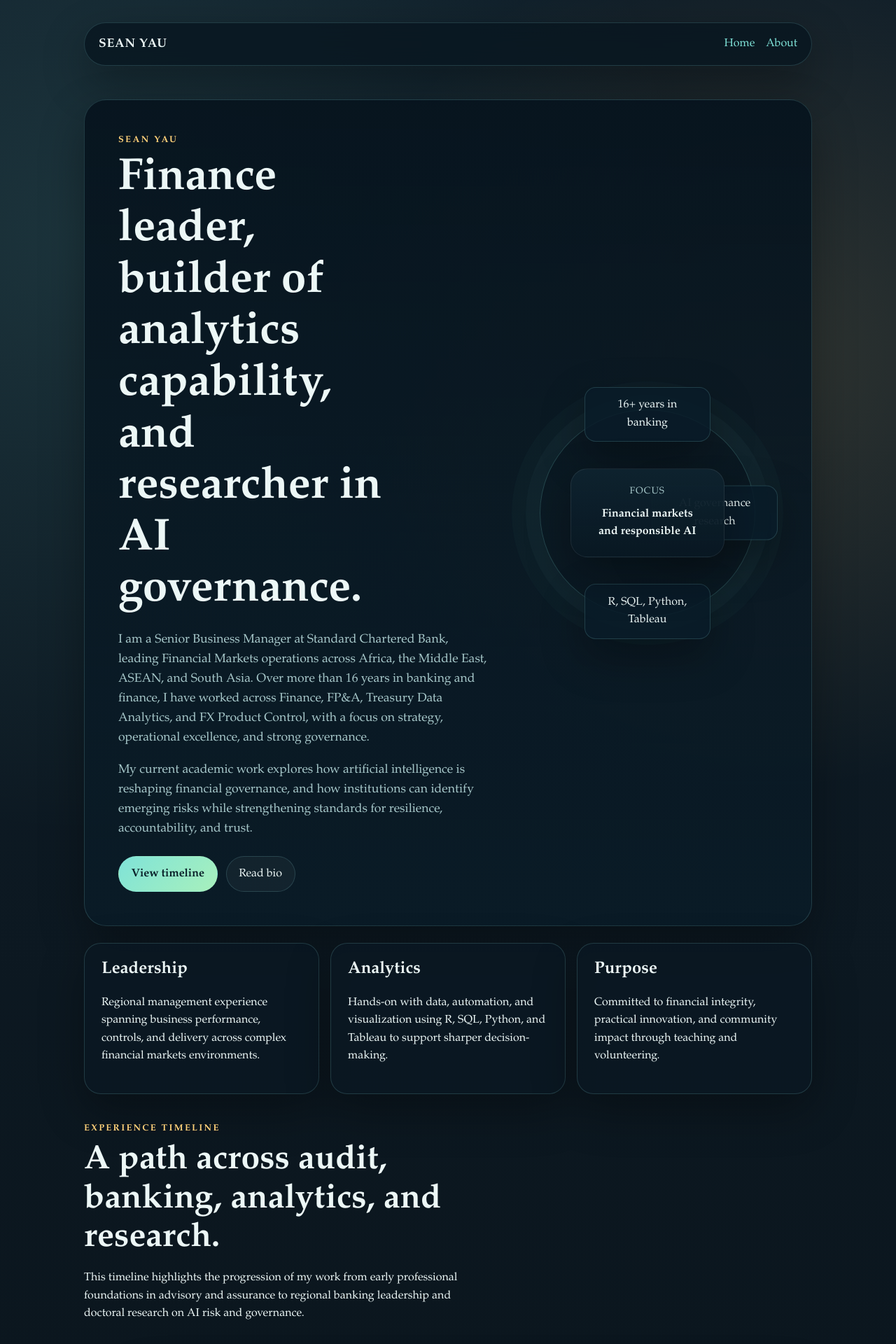
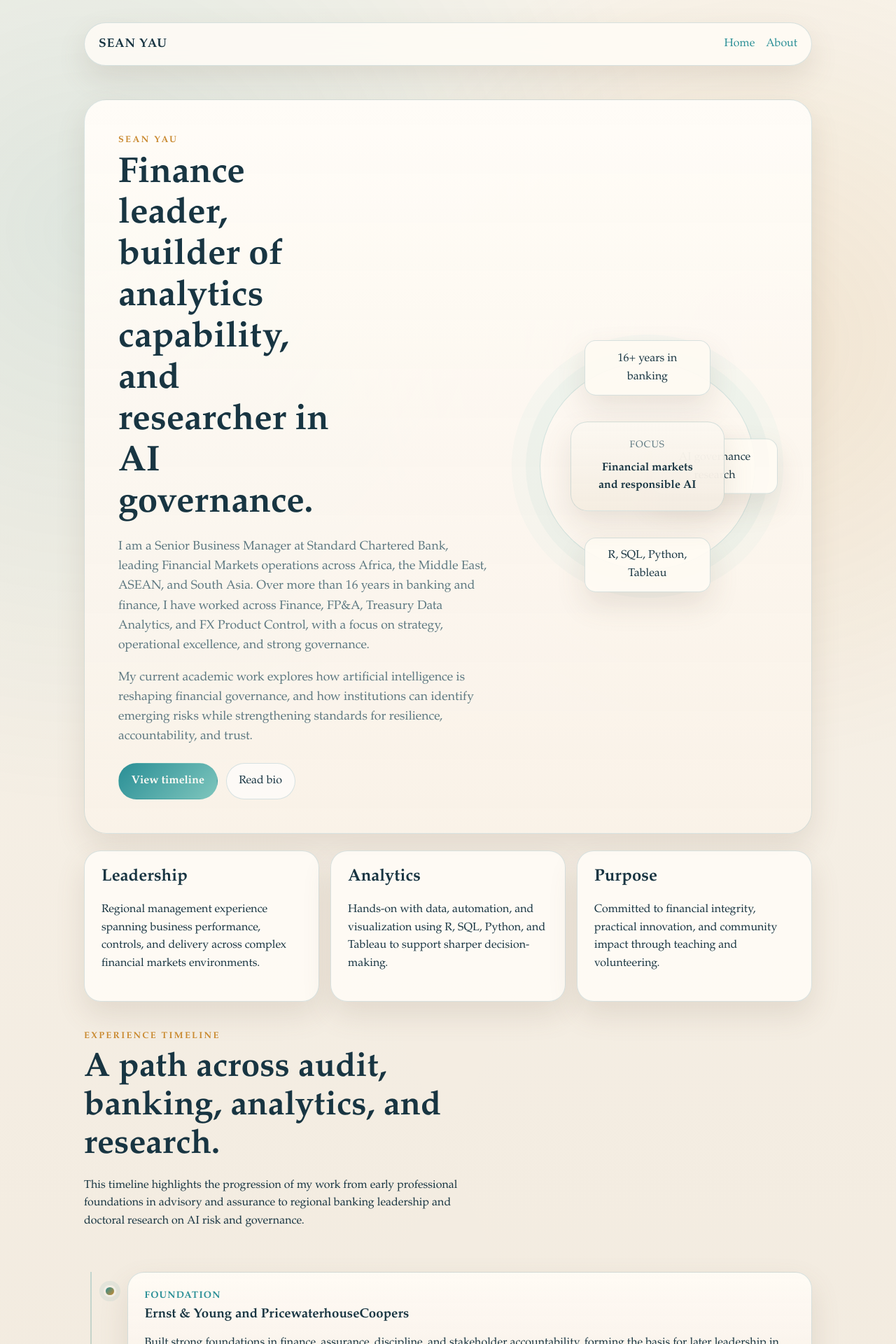
Before and after one commit to yausean/yausean.github.io, a Jekyll site: the page built from index.md, in a window 1280 px wide. Shown: the top 1920 px of the page at 70% size. Built offline with Jekyll 4.4.1, drawn with Linux system fonts in a browser that asks for light colours.

Commit message:
Adjust homepage typography and light theme

```diff
--- a/assets/css/style.css
+++ b/assets/css/style.css
@@ -1,14 +1,14 @@
 :root {
-  --bg: #09131b;
-  --panel: rgba(8, 22, 32, 0.8);
-  --panel-strong: rgba(8, 26, 40, 0.96);
-  --panel-border: rgba(138, 220, 221, 0.18);
-  --text: #ecf7f6;
-  --muted: #a7c8ca;
-  --accent: #7fe3d8;
-  --accent-strong: #ffd27a;
-  --accent-deep: #1f7f8f;
-  --shadow: 0 24px 64px rgba(0, 0, 0, 0.32);
+  --bg: #f4efe6;
+  --panel: rgba(255, 252, 246, 0.84);
+  --panel-strong: rgba(255, 250, 242, 0.96);
+  --panel-border: rgba(43, 110, 128, 0.18);
+  --text: #183542;
+  --muted: #5d7881;
+  --accent: #2a8f96;
+  --accent-strong: #c9892f;
+  --accent-deep: #1f6471;
+  --shadow: 0 18px 42px rgba(114, 94, 68, 0.14);
 }
 
 * {
@@ -26,9 +26,9 @@ body {
   font-family: "Palatino Linotype", "Book Antiqua", Palatino, Georgia, serif;
   line-height: 1.6;
   background:
-    radial-gradient(circle at 10% 10%, rgba(127, 227, 216, 0.12), transparent 26%),
-    radial-gradient(circle at 85% 15%, rgba(255, 210, 122, 0.14), transparent 20%),
-    linear-gradient(180deg, #0f1d28 0%, #081117 100%);
+    radial-gradient(circle at 10% 10%, rgba(42, 143, 150, 0.12), transparent 26%),
+    radial-gradient(circle at 85% 15%, rgba(201, 137, 47, 0.12), transparent 20%),
+    linear-gradient(180deg, #f8f3ea 0%, #efe6d9 100%);
 }
 
 a {
@@ -95,7 +95,7 @@ section {
   padding: 3rem;
   border: 1px solid var(--panel-border);
   border-radius: 2rem;
-  background: linear-gradient(180deg, rgba(7, 20, 30, 0.95), rgba(10, 28, 40, 0.78));
+  background: linear-gradient(180deg, rgba(255, 252, 247, 0.98), rgba(249, 242, 232, 0.92));
   box-shadow: var(--shadow);
   overflow: hidden;
 }
@@ -107,7 +107,7 @@ section {
   width: 260px;
   height: 260px;
   border-radius: 50%;
-  background: radial-gradient(circle, rgba(127, 227, 216, 0.24), transparent 65%);
+  background: radial-gradient(circle, rgba(42, 143, 150, 0.12), transparent 65%);
 }
 
 .hero-compact {
@@ -147,6 +147,10 @@ h1 {
   font-size: clamp(2.75rem, 5vw, 4.8rem);
 }
 
+.hero-profile h1 {
+  font-size: clamp(2.1rem, 4vw, 3.6rem);
+}
+
 .hero-copy {
   max-width: 60ch;
   color: var(--muted);
@@ -173,11 +177,11 @@ h1 {
 .stat-orbit-ring {
   position: absolute;
   inset: 2rem;
-  border: 1px solid rgba(127, 227, 216, 0.22);
+  border: 1px solid rgba(42, 143, 150, 0.2);
   border-radius: 50%;
   box-shadow:
-    0 0 0 20px rgba(127, 227, 216, 0.03),
-    0 0 0 40px rgba(127, 227, 216, 0.02);
+    0 0 0 20px rgba(42, 143, 150, 0.04),
+    0 0 0 40px rgba(42, 143, 150, 0.03);
 }
 
 .stat-core {
@@ -185,9 +189,9 @@ h1 {
   inset: 50% auto auto 50%;
   width: 220px;
   padding: 1.4rem;
-  border: 1px solid rgba(255, 255, 255, 0.08);
+  border: 1px solid rgba(43, 110, 128, 0.18);
   border-radius: 1.5rem;
-  background: linear-gradient(180deg, rgba(14, 35, 47, 0.98), rgba(9, 24, 35, 0.94));
+  background: linear-gradient(180deg, rgba(252, 248, 241, 0.98), rgba(244, 236, 225, 0.96));
   transform: translate(-50%, -50%);
   text-align: center;
   box-shadow: var(--shadow);
@@ -208,7 +212,7 @@ h1 {
   padding: 0.8rem 1rem;
   border: 1px solid var(--panel-border);
   border-radius: 1rem;
-  background: rgba(10, 29, 41, 0.86);
+  background: rgba(255, 251, 244, 0.92);
   color: var(--text);
   box-shadow: var(--shadow);
   text-align: center;
@@ -241,13 +245,13 @@ h1 {
   border-radius: 999px;
   color: var(--text);
   text-decoration: none;
-  background: rgba(255, 255, 255, 0.04);
+  background: rgba(255, 255, 255, 0.58);
 }
 
 .button-primary {
   border-color: transparent;
-  background: linear-gradient(135deg, var(--accent), #a8f0bc);
-  color: #092028;
+  background: linear-gradient(135deg, var(--accent), #7fc6bd);
+  color: #fdfaf5;
   font-weight: 700;
 }
 
@@ -262,7 +266,7 @@ h1 {
   padding: 1.5rem;
   border: 1px solid var(--panel-border);
   border-radius: 1.5rem;
-  background: rgba(10, 24, 35, 0.82);
+  background: rgba(255, 251, 245, 0.9);
   box-shadow: var(--shadow);
 }
 
@@ -294,7 +298,7 @@ h1 {
   top: 1rem;
   bottom: 1rem;
   width: 2px;
-  background: linear-gradient(180deg, rgba(127, 227, 216, 0.18), rgba(255, 210, 122, 0.38));
+  background: linear-gradient(180deg, rgba(42, 143, 150, 0.24), rgba(201, 137, 47, 0.42));
 }
 
 .timeline-item {
@@ -310,17 +314,17 @@ h1 {
   width: 1.1rem;
   height: 1.1rem;
   margin-top: 1.15rem;
-  border: 3px solid rgba(10, 27, 39, 0.92);
+  border: 3px solid rgba(247, 242, 234, 0.96);
   border-radius: 50%;
   background: linear-gradient(135deg, var(--accent), var(--accent-strong));
-  box-shadow: 0 0 0 6px rgba(127, 227, 216, 0.08);
+  box-shadow: 0 0 0 6px rgba(42, 143, 150, 0.08);
 }
 
 .timeline-content {
   padding: 1.4rem 1.5rem;
   border: 1px solid var(--panel-border);
   border-radius: 1.5rem;
-  background: linear-gradient(180deg, rgba(10, 24, 35, 0.92), rgba(9, 20, 29, 0.82));
+  background: linear-gradient(180deg, rgba(255, 251, 245, 0.96), rgba(247, 240, 231, 0.92));
   box-shadow: var(--shadow);
 }
 
@@ -348,8 +352,8 @@ h1 {
   border: 1px solid var(--panel-border);
   border-radius: 1.75rem;
   background:
-    radial-gradient(circle at top right, rgba(127, 227, 216, 0.12), transparent 30%),
-    linear-gradient(180deg, rgba(8, 23, 34, 0.96), rgba(9, 20, 29, 0.88));
+    radial-gradient(circle at top right, rgba(42, 143, 150, 0.1), transparent 30%),
+    linear-gradient(180deg, rgba(255, 251, 245, 0.98), rgba(246, 238, 228, 0.94));
   box-shadow: var(--shadow);
 }
 
```
